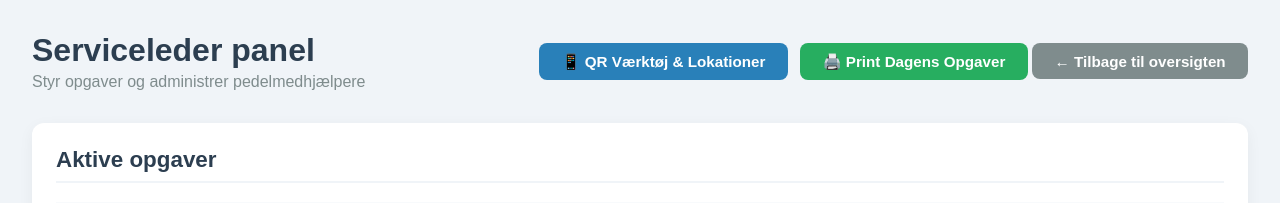
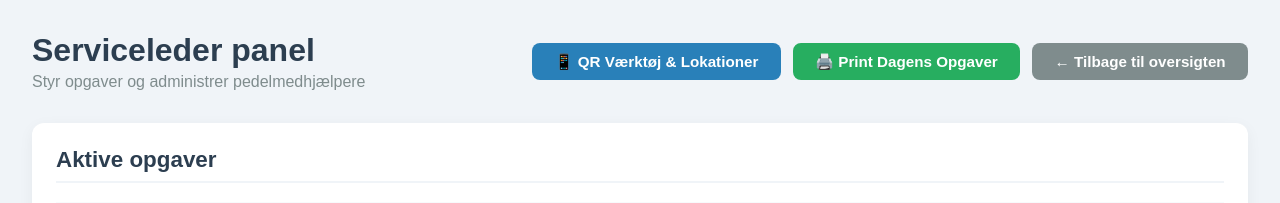
Before and after one commit to soe-svg/POSA, a Flask app: page /admin in a window 1280 px wide. Shown: the top 203 px of the page. Run offline with Flask 3, Linux system fonts and the light colour scheme; data comes from the database, SQL or seed files in the repository; both versions use the stored data as it was after the commit.

Commit message:
Save full project state to GitHub

```diff
--- a/templates/admin.html
+++ b/templates/admin.html
@@ -16,8 +16,8 @@
         .btn-danger { background-color: #e74c3c; color: white; padding: 0.4rem 0.8rem; font-size: 0.85rem; }
         .btn-danger:hover { background-color: #c0392b; }
 
-        /* Ny styling til QR-knappen i toppen */
-        .btn-qr { background-color: #2980b9; color: white; margin-left: 0.5rem; }
+        .header-actions { display: flex; gap: 0.75rem; align-items: center; }
+        .btn-qr { background-color: #2980b9; color: white; }
         .btn-qr:hover { background-color: #2471a3; }
 
         .flash { padding: 0.85rem 1.2rem; border-radius: 8px; margin-bottom: 1.25rem; font-weight: bold; }
@@ -47,9 +47,9 @@
             <h1>Serviceleder panel</h1>
             <p style="color: #7f8c8d; margin: 0.25rem 0 0 0;">Styr opgaver og administrer pedelmedhjælpere</p>
         </div>
-        <div>
+        <div class="header-actions">
             <a href="/generate_qr" class="btn btn-qr">📱 QR Værktøj & Lokationer</a>
-            <a href="/admin/print_daily_tasks" target="_blank" class="btn" style="background-color: #27ae60; color: white; margin-left: 0.5rem;">🖨️ Print Dagens Opgaver</a>
+            <a href="/admin/print_daily_tasks" target="_blank" class="btn" style="background-color: #27ae60; color: white;">🖨️ Print Dagens Opgaver</a>
             <a href="/" class="btn btn-secondary">← Tilbage til oversigten</a>
         </div>
     </div>
--- a/templates/index.html
+++ b/templates/index.html
@@ -131,7 +131,7 @@
 
     <div class="header-container">
         <div>
-            <h1>Aktuelle opgaver</h1>
+            <h1>POSA</h1>
             <p class="subtitle">Pedel-Opgave-Styrings-Applikation</p>
         </div>
         <div>
@@ -158,6 +158,7 @@
         {% endfor %}
     </div>
 
+    <h2 class="section-title">Aktuelle opgaver</h2>
     <div class="grid">
         {% if active_tasks %}
             {% for task in active_tasks %}
```
Also changed, not shown: posa.db.
